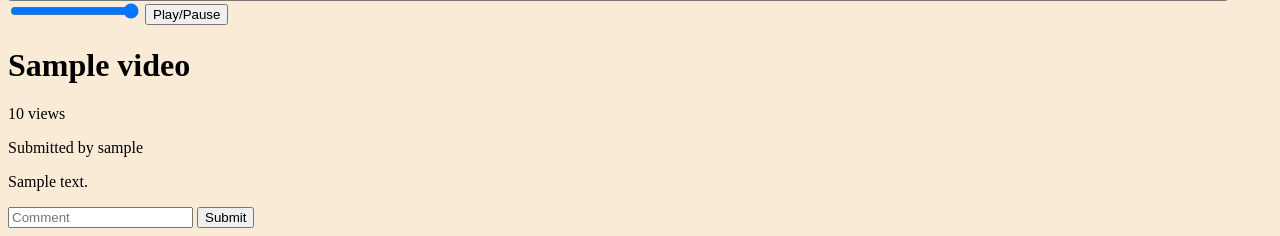
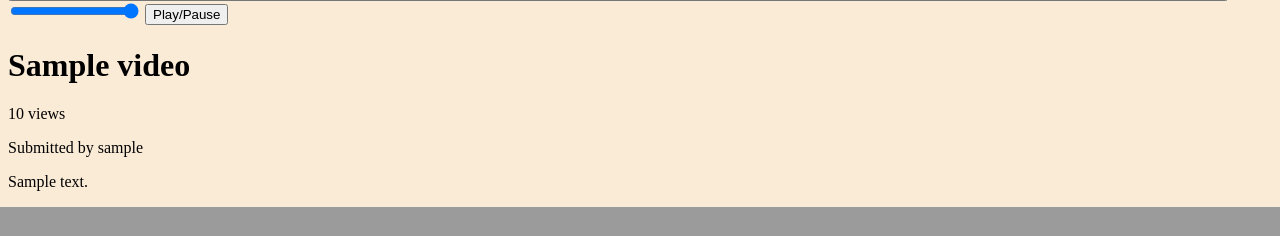
Before and after one commit to aatls/joutube, a Flask app: template templates/video.html in a window 1280 px wide. Shown: the part 765-1001 px from the top of the page. After the commit the page ends 972 px from the top, so only its background shows below. Run offline with Flask 3, Linux system fonts and the light colour scheme; the template is opened without the code that fills it: most values are stand-ins (such as "Sample title", 1, 10 or a date in 2020).

Commit message:
hide more unsupported features

```diff
--- a/templates/video.html
+++ b/templates/video.html
@@ -30,14 +30,14 @@
     <p>Submitted by {{ video.username }}</p>
     <p>{{ video.description }}</p>
 </div>
-<div class="comments-container">
+<!-- <div class="comments-container">
     <div class="submit-comment">
         <form>
             <input type="text" placeholder="Comment">
             <button type="submit">Submit</i></button>
         </form>
     </div>
-    <!-- {% for comment in comments %}
+    {% for comment in comments %}
     <div class="comment">
         <p>{{ comment.content }}</p>
         <p><small>submitted at {{ comment.submissiontime }}</small></p>
```
